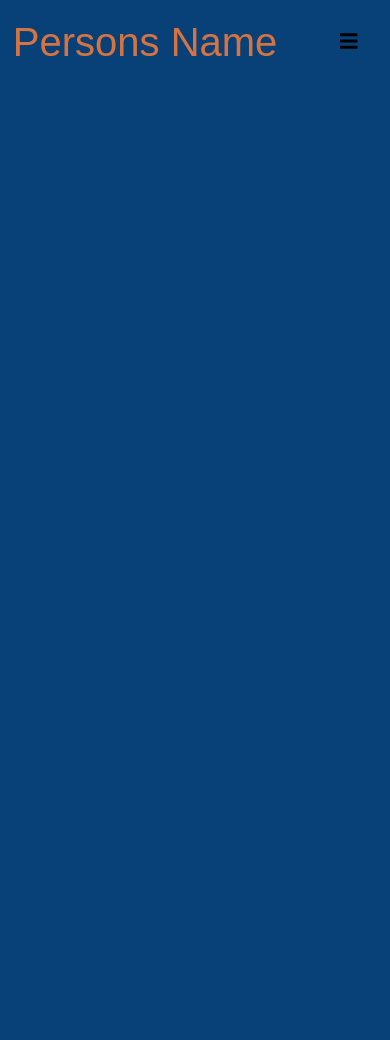
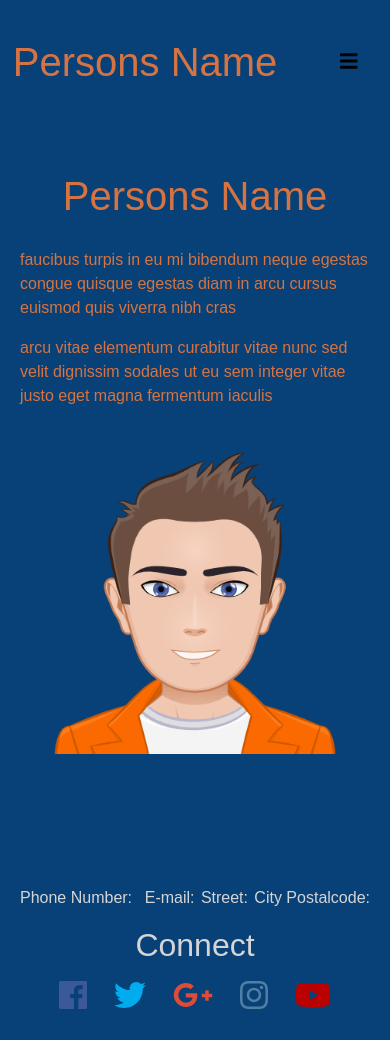
Before and after one commit to KimLitjens/personal_website, a plain HTML site: page myWebsite/index.html in a window 390 px wide. Before the commit the page ends 844 px from the top, so only its background shows below. Drawn offline with nearby package versions, Linux system fonts and the light colour scheme.

Commit message:
Added footer and main

```diff
--- a/myWebsite/Styles/style.scss
+++ b/myWebsite/Styles/style.scss
@@ -1,11 +1,8 @@
-html {
-}
-
 body {
   height: 100%;
   width: 100%;
   font-family: "poppins", sans-serif;
-  color: #222;
+  color: #d57442;
   background: #084177;
 }
 
@@ -25,4 +22,108 @@ body {
 
 .container-fluid {
   background-color: #084177;
+  padding: 20px;
 }
+
+#personName {
+  padding: 20px;
+  display: flex;
+  justify-content: center;
+}
+
+#personImg {
+  padding: 20px;
+  // display: flex;
+  // justify-items: center;
+}
+
+.fa-code {
+  color: #e54d26;
+}
+
+.fa-bold {
+  color: #563d7c;
+}
+
+.fa-css3 {
+  color: #2163af;
+}
+
+.fa-code,
+.fa-bold,
+.fa-css3 {
+  font-size: 4em;
+  margin: 1rem;
+}
+
+.social a {
+  font-size: 4.5em;
+  padding: 3rem;
+}
+
+.fa-facebook {
+  color: #3b5998;
+}
+
+.fa-twitter {
+  color: #00aced;
+}
+
+.fa-google-plus-g {
+  color: #dd4b39;
+}
+
+.fa-instagram {
+  color: #517fa4;
+}
+
+.fa-youtube {
+  color: #bb0000;
+}
+
+.fa-facebook:hover,
+.fa-twitter:hover,
+.fa-google-plus-g:hover,
+.fa-instagram:hover,
+.fa-youtube:hover {
+  color: #d5d5d5;
+}
+
+footer {
+  color: #d5d5d5;
+  padding-top: 2rem;
+}
+
+footer a {
+  color: #d5d5d5;
+}
+
+.footerInfo {
+  display: flex;
+  justify-content: space-between;
+}
+
+@media (max-width: 992px) {
+  .social a {
+    font-size: 4em;
+    padding: 2rem;
+  }
+}
+@media (max-width: 768px) {
+  .display-4 {
+    font-size: 200%;
+  }
+  .social a {
+    font-size: 2.5em;
+    padding: 1.2rem;
+  }
+}
+@media (max-width: 576px) {
+  .display-4 {
+    font-size: 160%;
+  }
+  .social a {
+    font-size: 2em;
+    padding: 0.7rem;
+  }
+}
--- a/myWebsite/index.html
+++ b/myWebsite/index.html
@@ -21,7 +21,9 @@
     <nav class="navbar navbar-expand-md sticky-top">
       <div class="container-fluid">
         <a class="navbar-brand" href="#">
-          <h1 id="navName">Persons Name</h1>
+          <h1>
+            Persons Name
+          </h1>
         </a>
         <button
           class="navbar-toggler"
@@ -51,5 +53,53 @@
         </div>
       </div>
     </nav>
+    <!-- main -->
+    <div class="container-fluid padding">
+      <div class="row padding">
+        <div class="col-lg-6">
+          <h1 id="personName">
+            Persons Name
+          </h1>
+          <p>
+            faucibus turpis in eu mi bibendum neque egestas congue quisque
+            egestas diam in arcu cursus euismod quis viverra nibh cras
+          </p>
+          <p>
+            arcu vitae elementum curabitur vitae nunc sed velit dignissim
+            sodales ut eu sem integer vitae justo eget magna fermentum iaculis
+          </p>
+        </div>
+        <div class="col-lg-6">
+          <img id="personImg" src="img/myAvatar.png" class="img-fluid" />
+        </div>
+      </div>
+    </div>
+    <!--- Footer -->
+    <footer>
+      <div class="container-fluid padding"></div>
+      <div class="container-fluid padding">
+        <div>
+          <div class="footerInfo">
+            <p>Phone Number:</p>
+            <p></p>
+            <p>E-mail:</p>
+            <p>Street:</p>
+            <p>City Postalcode:</p>
+          </div>
+        </div>
+        <div class="row text-center padding">
+          <div class="col-12">
+            <h2>Connect</h2>
+          </div>
+          <div class="col-12 social padding">
+            <a href="#"><i class="fab fa-facebook"></i></a>
+            <a href="#"><i class="fab fa-twitter"></i></a>
+            <a href="#"><i class="fab fa-google-plus-g"></i></a>
+            <a href="#"><i class="fab fa-instagram"></i></a>
+            <a href="#"><i class="fab fa-youtube"></i></a>
+          </div>
+        </div>
+      </div>
+    </footer>
   </body>
 </html>
```
Also changed, not shown: myWebsite/Styles/style.css, myWebsite/img/myAvatar.png (added), 1 other file.
